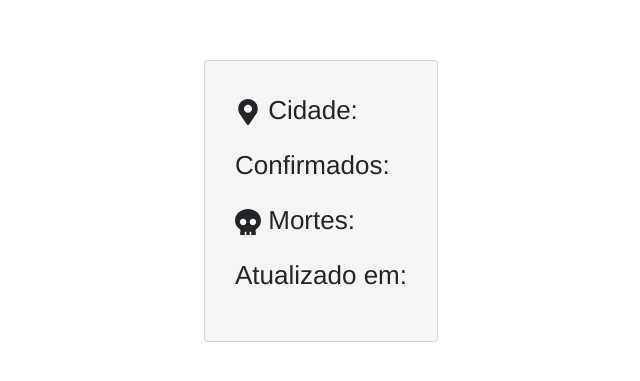
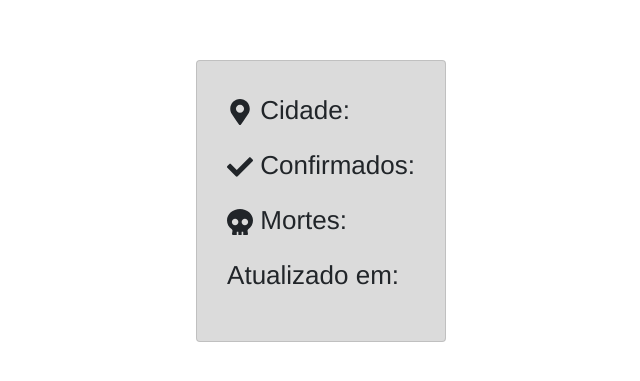
Before and after one commit to gusteycamargo/corona-view, a React (Create React App) app: page / in a window 1280 px wide. Shown: the part 199-580 px from the top of the page, without its empty margins (319-959 px from the left). Built offline with nearby package versions, Linux system fonts and the light colour scheme; no server answers.

Commit message:
Altera estilo do card

```diff
--- a/src/App.css
+++ b/src/App.css
@@ -20,6 +20,6 @@
 }
 
 .card {
-  background-color: #F5F5F5;
+  background-color: #dbdbdb;
   padding: 30px;
 }
--- a/src/App.js
+++ b/src/App.js
@@ -3,7 +3,7 @@ import React, { useEffect, useState } from 'react';
 import './App.css';
 import './styles/global.css';
 import axios from 'axios';
-import { FaSkull, FaMapMarkerAlt } from 'react-icons/fa';
+import { FaSkull, FaMapMarkerAlt, FaCheck } from 'react-icons/fa';
 
 function App() {
   const [arrayCorona, setArrayCorona] = useState([]);
@@ -31,7 +31,7 @@ function App() {
     <div className="container-fluid">
       <div className="card">
         <p> <FaMapMarkerAlt/> Cidade: {arrayCorona.city}</p>
-        <p>Confirmados: {arrayCorona.confirmed}</p>
+        <p> <FaCheck/> Confirmados: {arrayCorona.confirmed}</p>
         <p> <FaSkull/> Mortes: {arrayCorona.deaths}</p>
         <p>Atualizado em: {arrayCorona.date}</p>
       </div>
```
